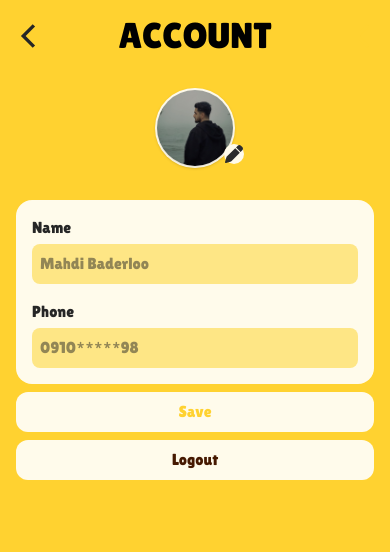
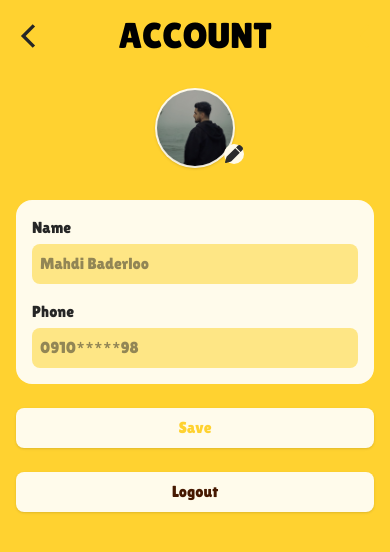
Before and after one commit to mahdibaderloo/fastfood, a React (Vite) app: page /account in a window 390 px wide. Shown: the top 552 px of the page. Built offline with nearby package versions, Linux system fonts and the light colour scheme.

Commit message:
use Button for Account page

```diff
--- a/src/components/Button.tsx
+++ b/src/components/Button.tsx
@@ -7,10 +7,12 @@ export default function Button({
   textDarkColor,
   bg,
   darkBg,
+  onclick,
 }: ButtonProps) {
   return (
     <div className="flex justify-center">
       <button
+        onClick={onclick}
         className={`flex items-center justify-center gap-2 ${bg} dark:${darkBg} ${textColor} dark:${textDarkColor} 2xl:text-xl p-2 sm:p-3 rounded-lg sm:rounded-xl w-full lg:w-[40%] 2xl:w-[50%] 2xl:h-14 mt-6 shadow lg:cursor-pointer lg:hover:bg-neutral-950 lg:dark:hover:bg-amber-400 transition-all`}
       >
         {children}
--- a/src/features/account/AccountMobileButton.tsx
+++ b/src/features/account/AccountMobileButton.tsx
@@ -1,5 +1,6 @@
 import React from "react";
 import { useModalStore } from "../../store/modalStore";
+import Button from "../../components/Button";
 
 function AccountMobileButton() {
   const { open } = useModalStore();
@@ -15,18 +16,22 @@ function AccountMobileButton() {
   }
   return (
     <div className="sm:w-80 sm:mx-auto sm:mt-6 lg:hidden">
-      <button
-        className="w-full h-10 sm:h-11 mt-2 bg-amber-50 dark:bg-amber-50/20 text-amber-300 rounded-xl sm:text-lg sm:mx-auto"
-        onClick={handleOpenSaveModal}
-      >
-        Save
-      </button>
-      <button
-        className="w-full h-10 sm:h-11 mt-2 bg-amber-50 dark:bg-amber-50/20 text-amber-950 rounded-xl sm:text-lg sm:mx-auto"
-        onClick={handleOpenLogoutModal}
-      >
-        Logout
-      </button>
+      <Button
+        text="Save"
+        bg="bg-amber-50"
+        darkBg="bg-amber-50/20"
+        textColor="text-amber-300"
+        textDarkColor="text-amber-300"
+        onclick={handleOpenSaveModal}
+      ></Button>
+      <Button
+        text="Logout"
+        bg="bg-amber-50"
+        darkBg="bg-amber-50/20"
+        textColor="text-amber-950"
+        textDarkColor="text-amber-950"
+        onclick={handleOpenLogoutModal}
+      ></Button>
     </div>
   );
 }
--- a/src/types/types.ts
+++ b/src/types/types.ts
@@ -19,4 +19,5 @@ export interface ButtonProps {
   textDarkColor: string;
   bg: string;
   darkBg: string;
+  onclick?: (e: React.MouseEvent) => void;
 }
```
